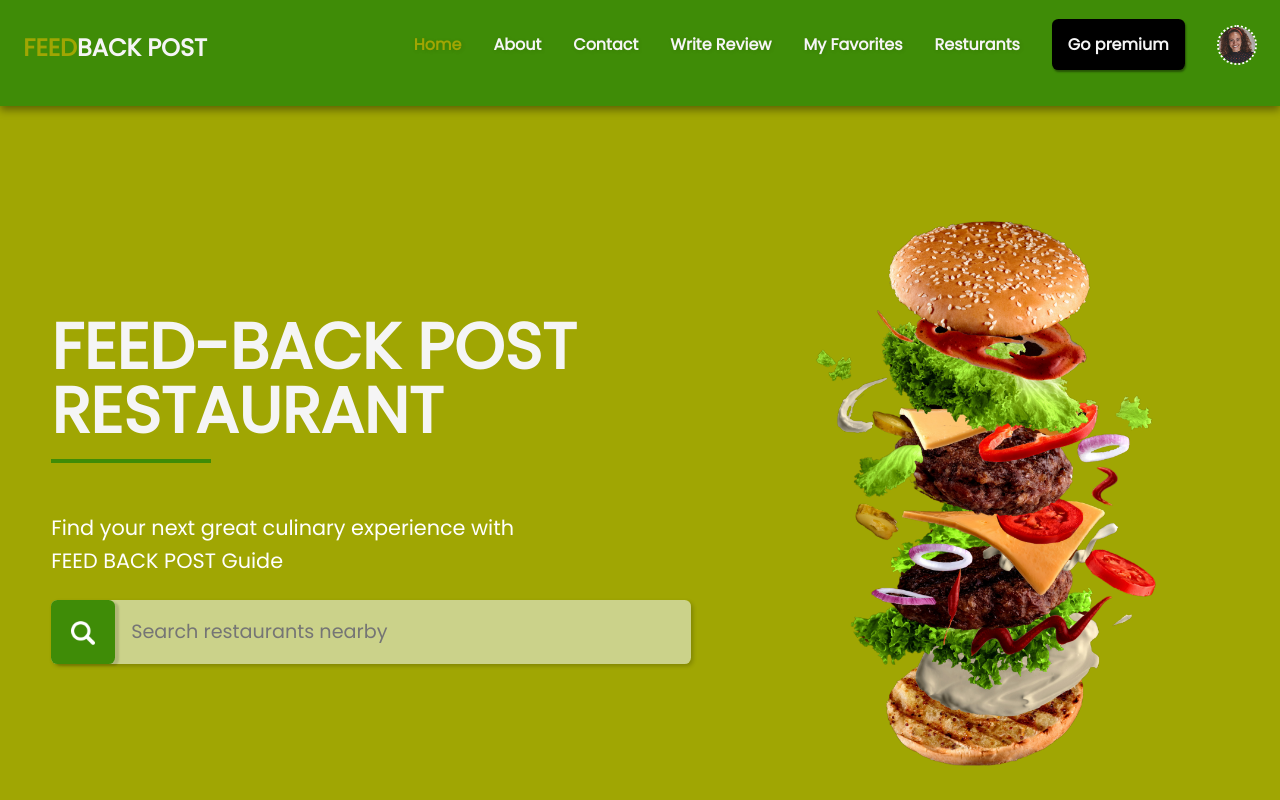
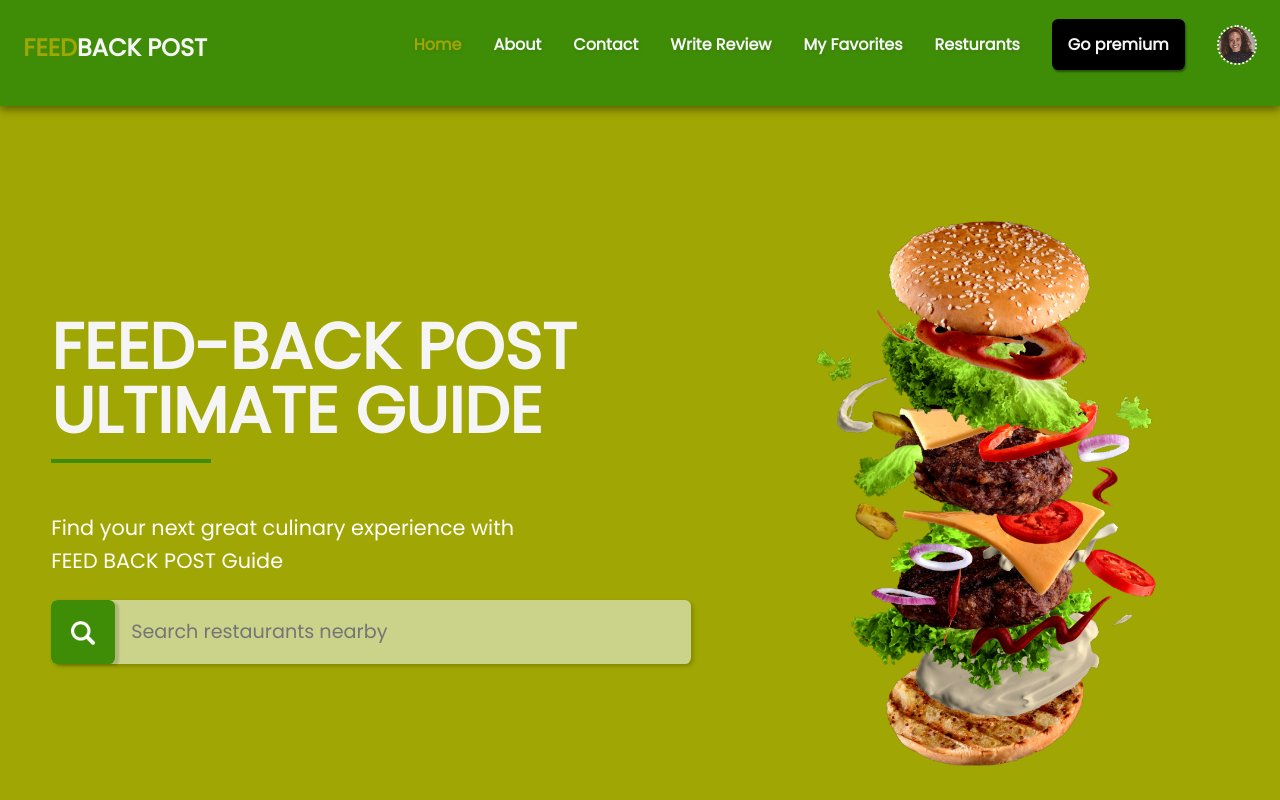
Before and after one commit to techbywes/Feed-Back-resturant, a React (Create React App) app: page / in a window 1280 px wide. Shown: the top 800 px of the page. Built offline with nearby package versions, Linux system fonts and the light colour scheme.

Commit message:
updated the hero section text to ultimate guide

```diff
--- a/src/componenets/HeroSection.js
+++ b/src/componenets/HeroSection.js
@@ -17,7 +17,7 @@ function HeroSection() {
     <section className="hero_div">
       <div className="text_btn_div">
         <div className="title_div">
-          <h1 className="title_text">FEED-BACK POST RESTAURANT</h1>
+          <h1 className="title_text">FEED-BACK POST ULTIMATE GUIDE</h1>
           <div className="line_tex"></div>
         </div>
         <div className="paragraphtext_div">
```
